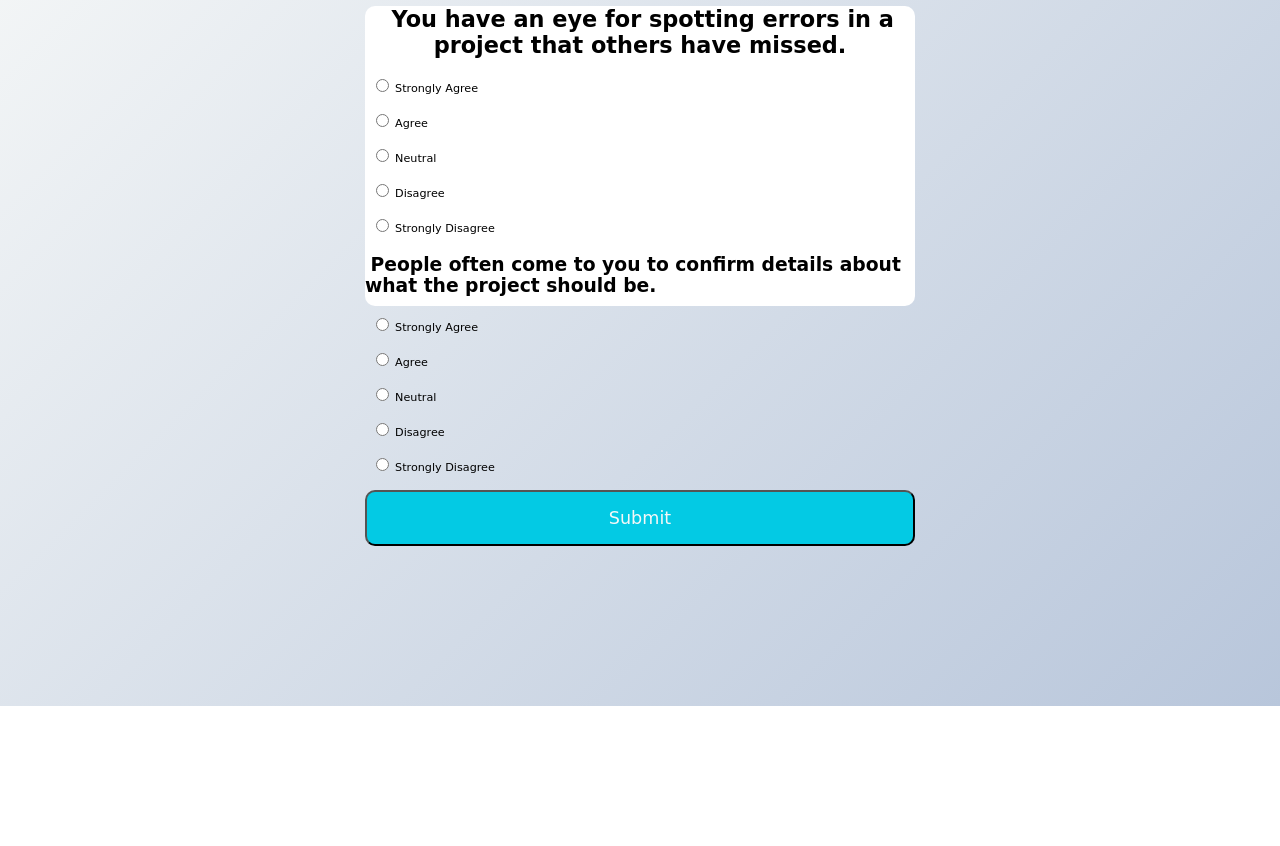
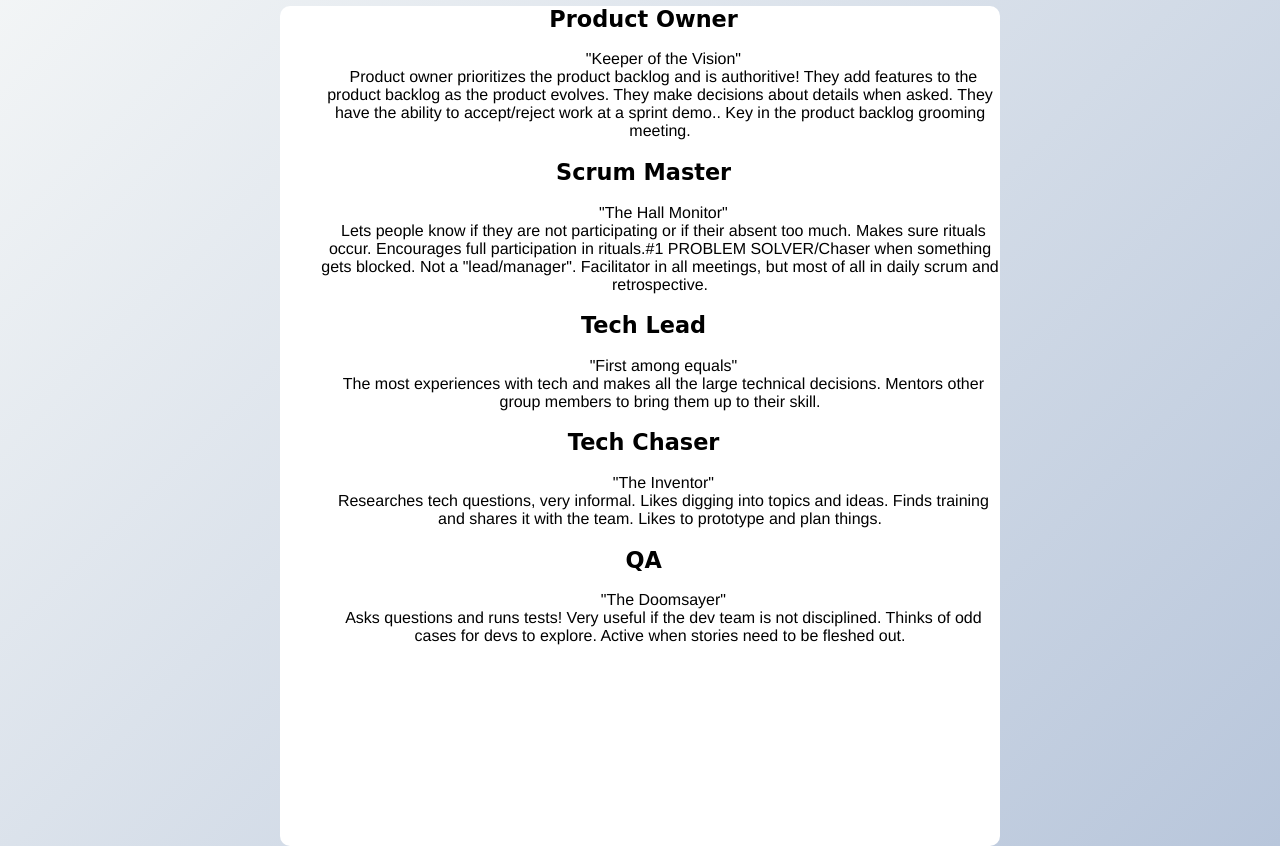
Before and after one commit to Scrum-Group-5/Scrum-Group-5.github.io, a plain HTML site: page about.html in a window 1280 px wide. Shown: the part 94-940 px from the top of the page. Before the commit the page ends 800 px from the top, so only its background shows below. Drawn offline with Linux system fonts and the light colour scheme; a web font is replaced by a local one.

Commit message:
Update about.html

```diff
--- a/about.html
+++ b/about.html
@@ -1,3 +1,4 @@
+<!DOCTYPE html>
 <html lang="en">
 <head>
     <meta charset="UTF-8">
@@ -7,102 +8,33 @@
     <link rel="preconnect" href="https://fonts.googleapis.com">
     <link rel="preconnect" href="https://fonts.gstatic.com" crossorigin>
     <link href="https://fonts.googleapis.com/css2?family=Akaya+Kanadaka&family=Rampart+One&family=Roboto+Condensed:wght@300&display=swap" rel="stylesheet">
-
-    <title>Quiz App</title>
+    <title>Document</title>
 </head>
 <body>
-    <a href="about.html">About</a>
-    <h1 style="text-align:center;">Scrum Assigner</h1>
+    <a href="index.html">Main Page</a>
+    <h1 style="text-align: center;">Scrum Roles Information</h1>
+    <div class = "roles">
+        <h2>Product Owner</h2>
+			<dd class = "roleText">"Keeper of the Vision"</dd>
+			<dd class="roleText">Product owner prioritizes the product backlog and is authoritive! They add features to the product backlog as the product evolves.
+			They make decisions about details when asked. They have the ability to accept/reject work at a sprint demo.. Key in the product backlog grooming meeting.</dd>
+        <h2>Scrum Master</h2>
+        <dd class="roleText">"The Hall Monitor"</dd>
+        <dd class="roleText">Lets people know if they are not participating or if their absent too much. Makes sure rituals occur. Encourages full participation in rituals.#1 PROBLEM SOLVER/Chaser
+			when something gets blocked. Not a "lead/manager". Facilitator in all meetings, but most of all in daily scrum and retrospective.</dd>
+        <h2>Tech Lead</h2>
+        <dd class="roleText">"First among equals"</dd>
+        <dd class="roleText">The most experiences with tech and makes all the large technical decisions. Mentors other group members to bring them up to their skill. </dd>
 
-    <div class="quiz-container" id="quiz">
-        <div class="quiz-header">
-            <h2 id="question1">You have an eye for spotting errors in a project that others have missed.</h2>
-            <ul>
-                <li>
-                    <input type="radio" name="QA" value=5 id="a" class="QA">
-                    <label for="1" id="a_text">Strongly Agree</label>
-                </li>
-                <li>
-                    <input type="radio" name="QA" value="4" id="b" class="QA">
-                    <label for="2" id="b_text">Agree</label>
-                </li>
-                <li>
-                    <input type="radio" name="QA" value="3" id="c" class="QA">
-                    <label for="3" id="c_text">Neutral</label>
-                </li>
-                <li>
-                    <input type="radio" name="QA" value="2" id="d" class="QA">
-                    <label for="4" id="d_text">Disagree</label>
-                </li>
-                <li>
-                    <input type="radio" name="QA" value="1" id="e" class="QA">
-                    <label for="5" id="e_text">Strongly Disagree</label>
-                </li>
-            </ul>
-            <h3 id="question2">People often come to you to confirm details about what the project should be.</h3>
-            <ul>
-                <li>
-                    <input type="radio" name="ProductOwner" value=5 id="a" class="ProductOwner">
-                    <label for="1" id="a_text">Strongly Agree</label>
-                </li>
-                <li>
-                    <input type="radio" name="ProductOwner" value="4" id="b" class="ProductOwner">
-                    <label for="2" id="b_text">Agree</label>
-                </li>
-                <li>
-                    <input type="radio" name="ProductOwner" value="3" id="c" class="ProductOwner">
-                    <label for="3" id="c_text">Neutral</label>
-                </li>
-                <li>
-                    <input type="radio" name="ProductOwner" value="2" id="d" class="ProductOwner">
-                    <label for="4" id="d_text">Disagree</label>
-                </li>
-                <li>
-                    <input type="radio" name="ProductOwner" value="1" id="e" class="ProductOwner">
-                    <label for="5" id="e_text">Strongly Disagree</label>
-                </li>
-            </ul>
-        </div>
-        <button id="submit" onclick="pointTotal()">Submit</button>
-        <br>
-        <div id="result"></div>
-        <script> // JavaScript Code
-        // README: When adding new questions make sure to change the class and name to the real role!
-            function pointTotal(){
-                let points = new Array(0, 0, 0, 0, 0); // The order of points is Product Owner, Scrum Master, QA, Tech Lead, Tech Chaser
-                var productOwner = document.getElementsByClassName("ProductOwner");
-                var ScrumMaster = document.getElementsByClassName("ScrumMaster");
-                var QA = document.getElementsByClassName("QA");
-                var TechLead = document.getElementsByClassName("TechLead");
-                var TechChaser = document.getElementsByClassName("TechChaser");
-                for(i = 0; i < productOwner.length; i++)
-                    if(productOwner[i].checked)
-                        points[0] += parseInt(productOwner[i].value, 10);
-                for(i = 0; i < ScrumMaster.length; i++)
-                    if(ScrumMaster[i].checked)
-                        points[1] += parseInt(ScrumMaster[i].value, 10);
-                for(i = 0; i < QA.length; i++)
-                    if(QA[i].checked)
-                        points[2] += parseInt(QA[i].value, 10);
-                for(i = 0; i < TechLead.length; i++)
-                    if(TechLead[i].checked)
-                        points[3] += parseInt(TechLead[i].value, 10);
-                for(i = 0; i < TechChaser.length; i++)
-                    if(TechChaser[i].checked)
-                        points[4] += parseInt(TechChaser[i].value, 10);
-                var highestIndex = 0;
-                for(i = 1; i < 5; i++) // Single Highest Role
-                    if(points[i] > points[highestIndex])
-                        highestIndex = i;
-                var roles = new Array("Product Owner", "Scrum Master", "QA", "Tech Lead", "Tech Chaser");
-                document.getElementById("result").innerHTML = "Result: Your best suited role(s) is " + roles[highestIndex];
-                for(i = 0; i < 5; i++) // Multiple Highest Role
-                    if(points[i] == points[highestIndex] && highestIndex != i)
-                        document.getElementById("result").innerHTML += ", " + roles[i];
-                document.getElementById("result").innerHTML += '!';
-        }
-        </script>
+        <h2>Tech Chaser</h2>
+        <dd class="roleText">"The Inventor"</dd>
+        <dd class="roleText">Researches tech questions, very informal. Likes digging into topics and ideas. Finds training and shares it with the team. Likes to prototype and plan things.</dd>
+
+        <h2>QA</h2>
+        <dd class="roleText">"The Doomsayer"</dd>
+        <dd class="roleText">Asks questions and runs tests! Very useful if the dev team is not disciplined. Thinks of odd cases for devs to explore. Active when stories need to be fleshed out.</dd>
     </div>
+
 
 </body>
 </html>
```
